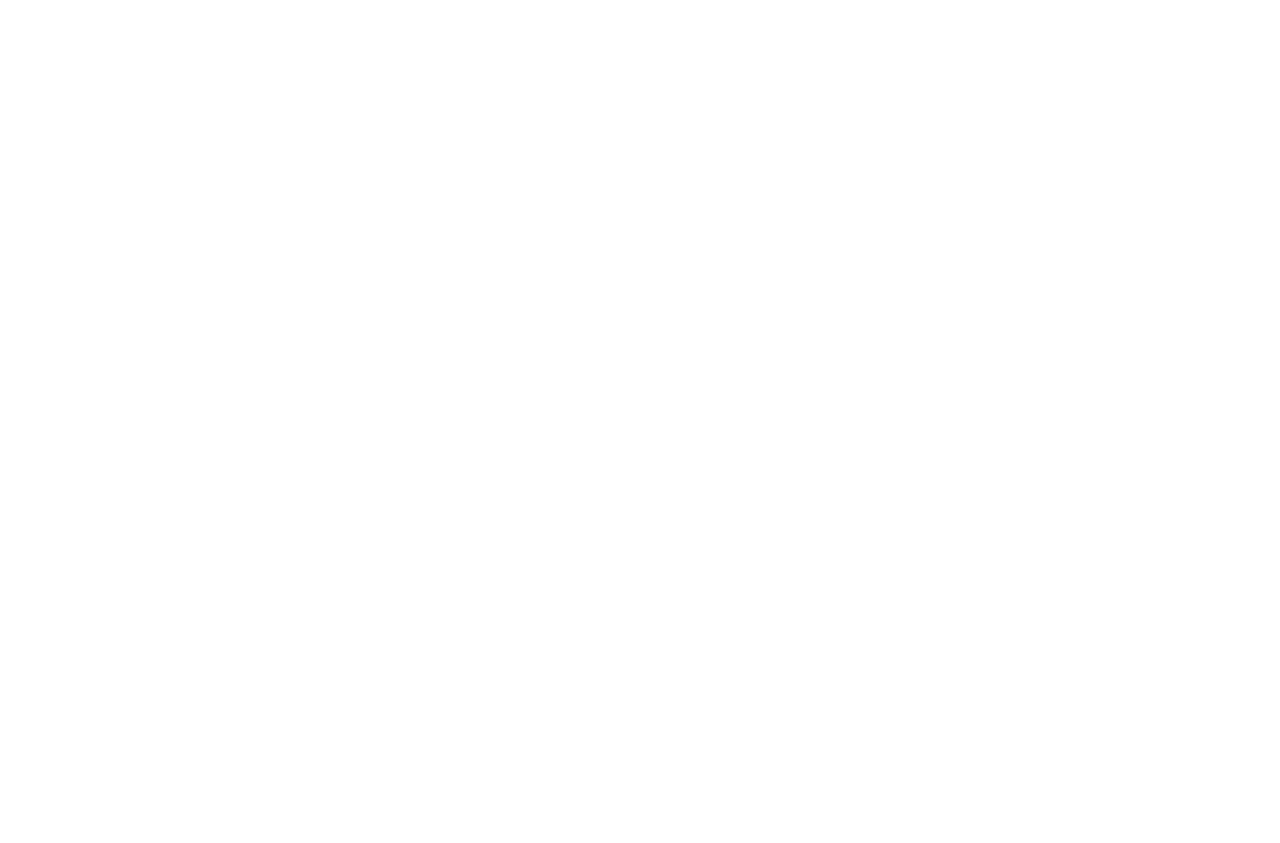
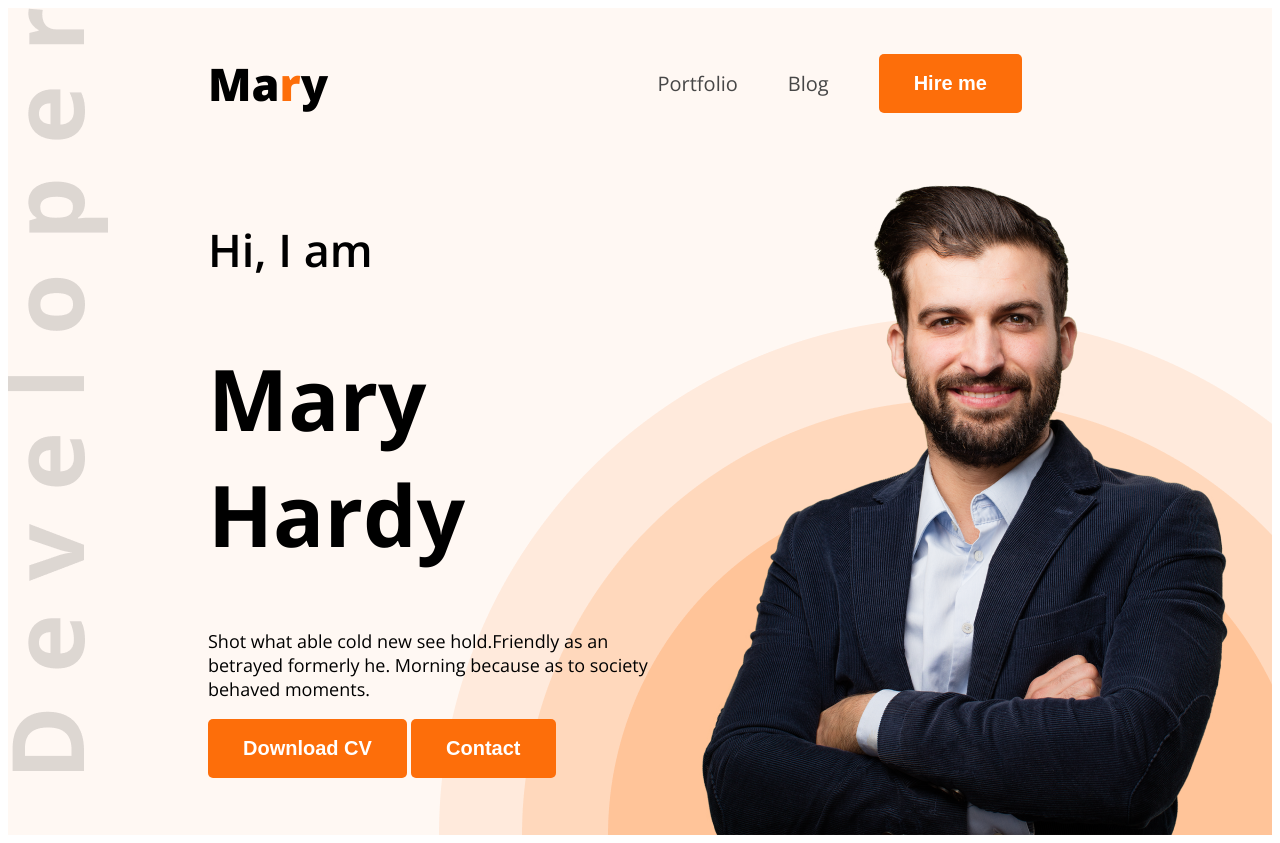
Before and after one commit to samiurRahman10/web-dev-portfolio, a plain HTML site: page index.html in a window 1280 px wide. Before the commit the page ends 800 px from the top, so only its background shows below. Drawn offline with nearby package versions, Linux system fonts and the light colour scheme.

Commit message:
Banner in

```diff
--- a/index.html
+++ b/index.html
@@ -1,13 +1,37 @@
 <!DOCTYPE html>
 <html lang="en">
+
 <head>
     <meta charset="UTF-8">
     <meta name="viewport" content="width=device-width, initial-scale=1.0">
     <title>Web Developer Portfolio</title>
+    <link rel="preconnect" href="https://fonts.googleapis.com">
+    <link rel="preconnect" href="https://fonts.gstatic.com" crossorigin>
+    <link href="https://fonts.googleapis.com/css2?family=Open+Sans:ital,wght@0,300..800;1,300..800&display=swap"
+    rel="stylesheet">
+    <link rel="stylesheet" href="style/style.css">
 </head>
-<body>
-    <header>
 
+<body class="open-sans-normal">
+    <header class="header">
+        <nav>
+            <h3 class="nav-title">Ma<span class="text-primary">r</span>y</h3>
+            <ul>
+                <li><a class="dark-2" href="">Portfolio</a></li>
+                <li><a class="dark-2" href="">Blog</a></li>
+                <li><a href=""><Button class="btn-primary">Hire me</Button></a></li>
+            </ul>
+        </nav>
+        <div class="banner">
+            <div class="banner-content">
+                <h4 class="h4">Hi, I  am</h4>
+                <h1 class="banner-title">Mary Hardy</h1>
+                <p class="banner-text">Shot what able cold new see hold.Friendly as an betrayed formerly he.      Morning because as to society behaved moments.</p>
+                <button class="btn-primary">Download CV</button>
+                <button class="btn-primary">Contact</button>
+            </div>
+            <img src="images/hardy.png" alt="">
+        </div>
     </header>
 
     <main>
@@ -19,4 +43,5 @@
     </footer>
 
 </body>
+
 </html>
--- /dev/null
+++ b/style/style.css
@@ -0,0 +1,89 @@
+
+.open-sans-normal {
+    font-family: "Open Sans", sans-serif;
+    font-optical-sizing: auto;
+    font-style: normal;
+    font-variation-settings:
+      "wdth" 100;
+  }
+  /* Shared Style */
+  .text-primary
+  {
+      color: #FD6E0A;
+  }
+  .btn-primary
+  {
+    background-color: #FD6E0A;
+    font-weight: bold;
+    font-size: 20px;
+    color: white;
+    border: none;
+    padding: 18px 35px;
+    border-radius: 5px;
+  }
+  .dark-2
+  {
+    color: #474747;
+  }
+  /* Header Section */
+  .header
+  {
+    background-image: url('../images/developer.png'),url('../images/header_bg.png');
+    background-repeat: no-repeat;
+    background-position: top left , bottom right;
+    background-color: #FFF8F3;
+
+  }
+   /* nav style */
+  nav{
+      display: flex;
+      justify-content:space-between;
+      align-items: center;
+      margin: 0 200px;
+  }
+
+  .nav-title
+  {
+      font-weight: 800;
+      font-size: 45px;
+
+  }
+  nav ul{
+      display: flex;
+      align-items: center;
+
+  }
+  nav ul li
+  {
+      list-style: none;
+      margin-right: 50px ;
+  }
+  nav ul li a{
+      text-decoration: none;
+      font-size: 20px;
+  }
+
+
+  /* Banner Section */
+  .banner
+  {
+    display: flex;
+    justify-content: space-between;
+    margin: 0 35px 0 200px;
+  }
+  .banner-content
+  {
+    max-width: 585px;
+  }
+  .h4
+  {
+    font-weight:600;
+    font-size: 45px;
+  }
+  .banner-title{
+    font-weight:bold;
+    font-size: 85px;
+  }
+  .banner-text{
+    font-size: 18px
+  }
```
